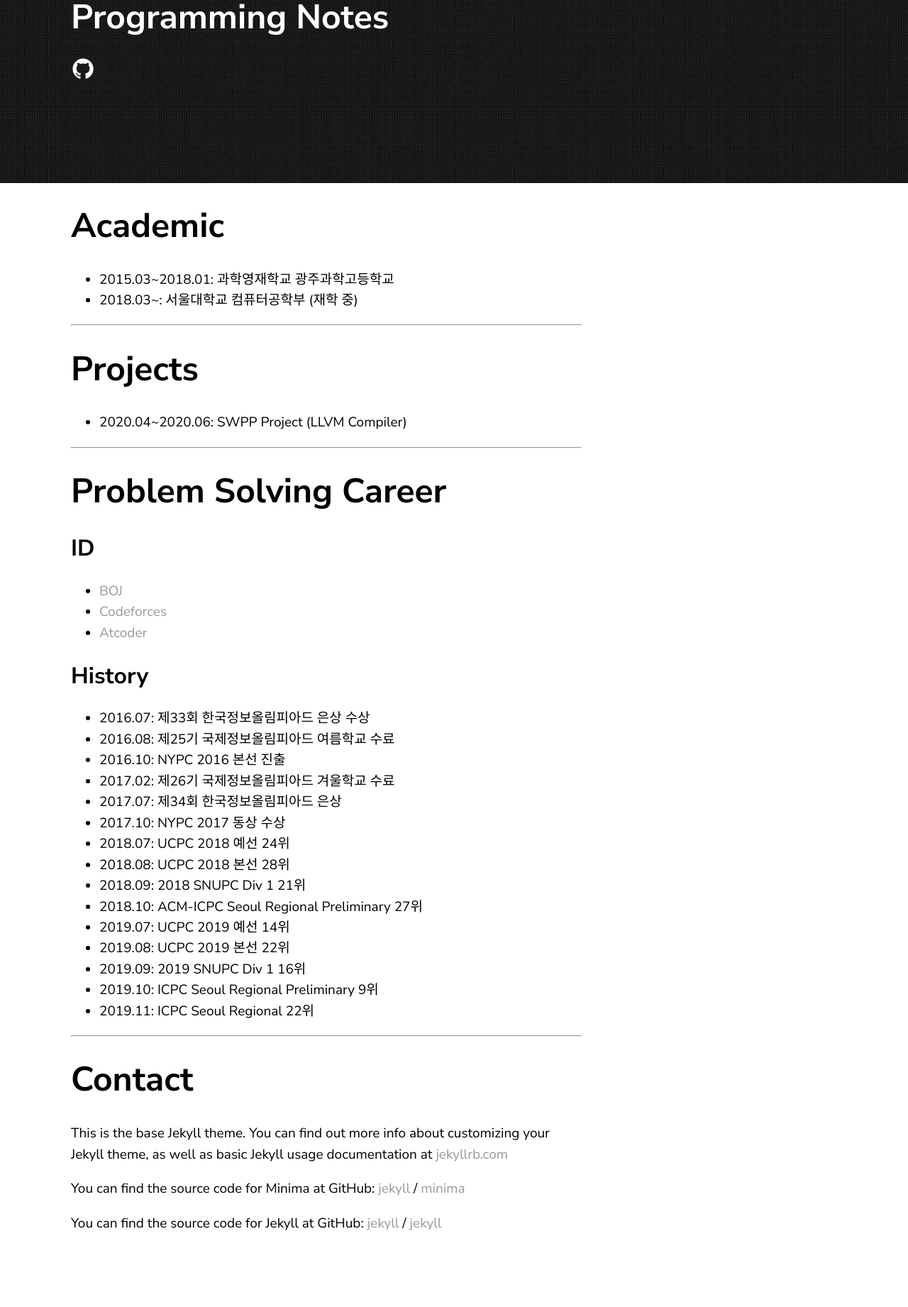
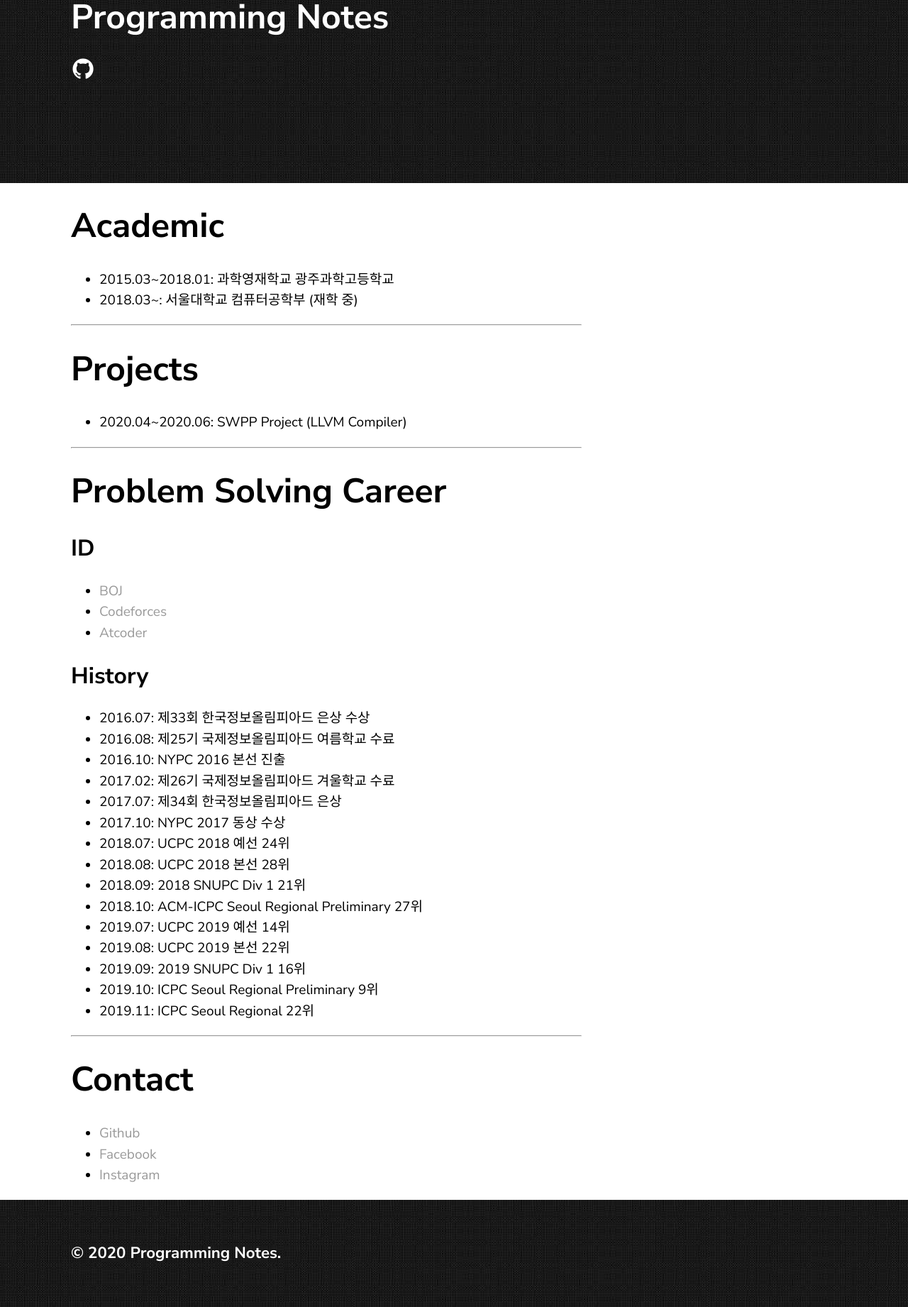
Before and after one commit to jjwdi0/jjwdi0.github.io, a Jekyll site: the page built from about.markdown, in a window 1280 px wide, cut to the strip 224-2066 px from the top of the page. Shown: the whole strip at 71% size. Built offline with Jekyll 4.4.1, drawn with Linux system fonts in a browser that asks for light colours; before the commit the page ends 1982 px from its top, so only the background shows below that.

Commit message:
Add footer setting

```diff
--- a/_includes/footer.html
+++ b/_includes/footer.html
@@ -33,3 +33,12 @@
   src="https://cdnjs.cloudflare.com/ajax/libs/mathjax/2.7.1/MathJax.js?config=TeX-AMS-MML_HTMLorMML">
 </script>
 {%- endif -%}
+<footer class="texture-black">
+  <div class="container">
+  <h3>
+    &copy;
+    {{ site.time | date: '%Y' }}
+    {{ site.name | default: site.title }}.
+  </h3>
+</div>
+</footer>
--- a/_sass/theme.scss
+++ b/_sass/theme.scss
@@ -94,6 +94,40 @@ header {
 	}
 }
 
+footer {
+	// background-size: cover;
+	padding: 40px 0;
+	color: #fff;
+	overflow: hidden;
+	h2 {
+		font-weight: normal;
+		margin-top: 5px;
+	}
+	h1 {
+		margin: 0;
+	}
+
+	.social {
+		overflow: hidden;
+		list-style-type: none;
+		padding: 0;
+		margin-top: 0;
+		li {
+			color: #fff;
+			float: left;
+			i {
+				&:first-child::before {
+					margin-left: 0;
+				}
+				@include fluidType(26px, 34px);
+				transition: color .3s;
+				&:hover {
+					color: $gray;
+				}
+			}
+		}
+	}
+}
 .clearfix {
 	clear: both;
 }
--- a/about.markdown
+++ b/about.markdown
@@ -38,21 +38,9 @@ permalink: /about/
 - 2019.10: ICPC Seoul Regional Preliminary 9위
 - 2019.11: ICPC Seoul Regional 22위
 
-
 ***
 
 # Contact
-
-
-This is the base Jekyll theme. You can find out more info about customizing your Jekyll theme, as well as basic Jekyll usage documentation at [jekyllrb.com](https://jekyllrb.com/)
-
-You can find the source code for Minima at GitHub:
-[jekyll][jekyll-organization] /
-[minima](https://github.com/jekyll/minima)
-
-You can find the source code for Jekyll at GitHub:
-[jekyll][jekyll-organization] /
-[jekyll](https://github.com/jekyll/jekyll)
-
-
-[jekyll-organization]: https://github.com/jekyll
+- [Github](https://github.com/jjwdi0)
+- [Facebook](https://facebook.com/profile.php?id=100005958634530)
+- [Instagram](https://instagram.com/duck._.in)
```
Also changed, not shown: 7 other files.
